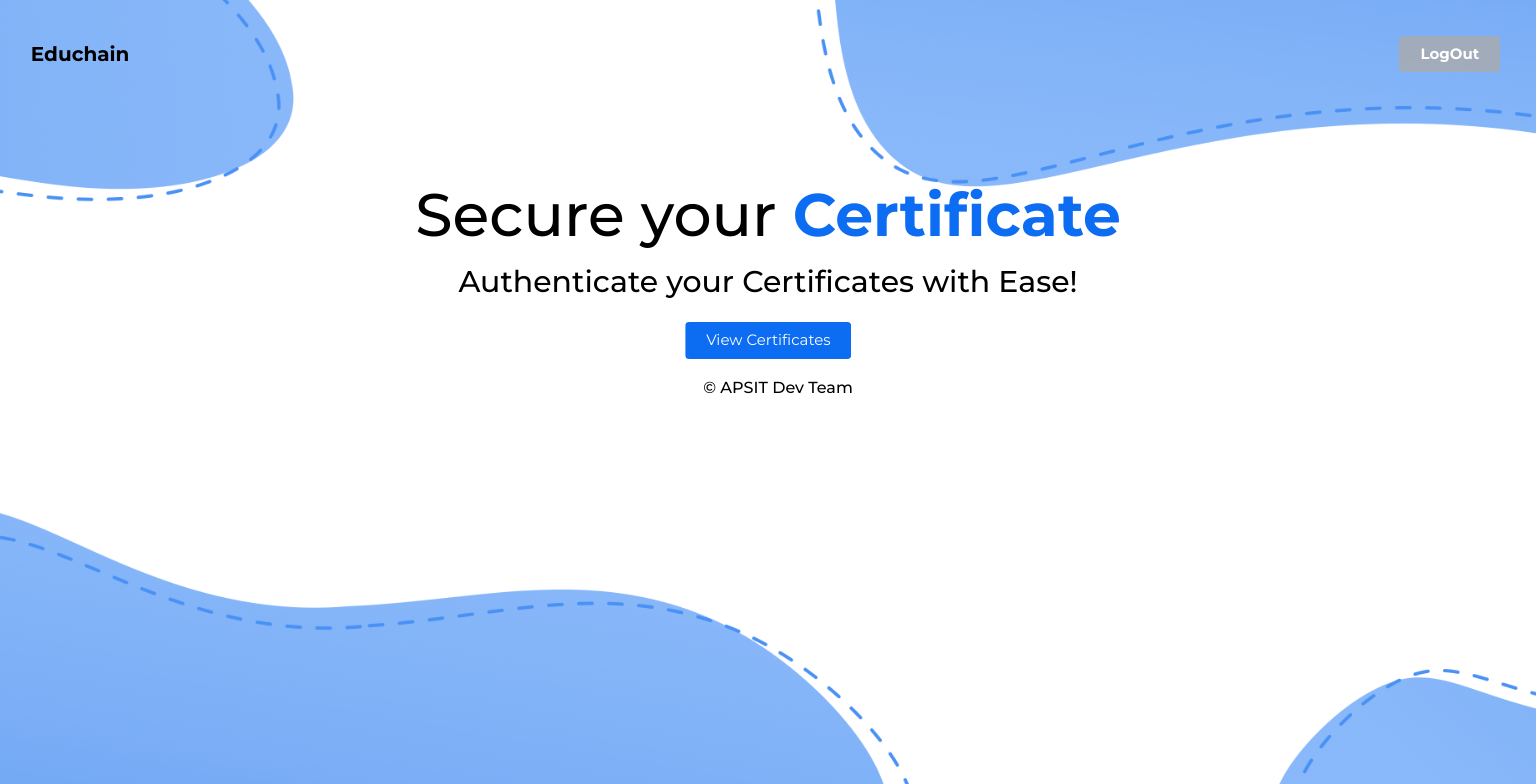
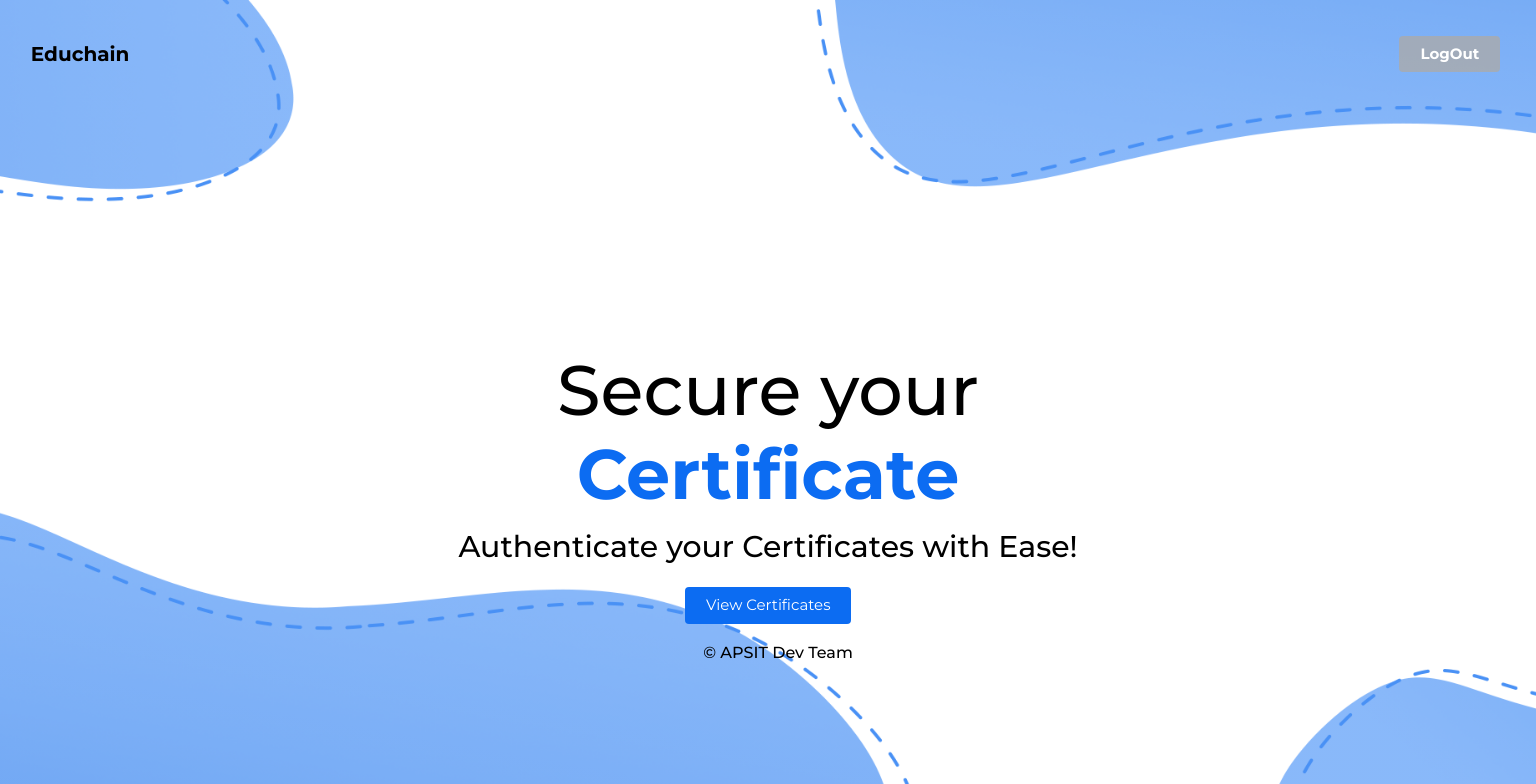
Before and after one commit to prasad9797/BlockCerts-Educhain, a React (Create React App) app: page / in a window 1536 px wide. Shown: the top 784 px of the page. Built offline with nearby package versions, Linux system fonts and the light colour scheme.

Commit message:
Final Website Build

```diff
--- a/src/CSS/home.css
+++ b/src/CSS/home.css
@@ -116,8 +116,8 @@ body {
 
 @media only screen and (min-width: 1500px) {
   .title {
-    font-size: 60px;
-    padding-top: 10%;
+    font-size: 70px;
+    padding-top: 15rem;
   }
   .sub-title {
     font-size: 30px;
```
